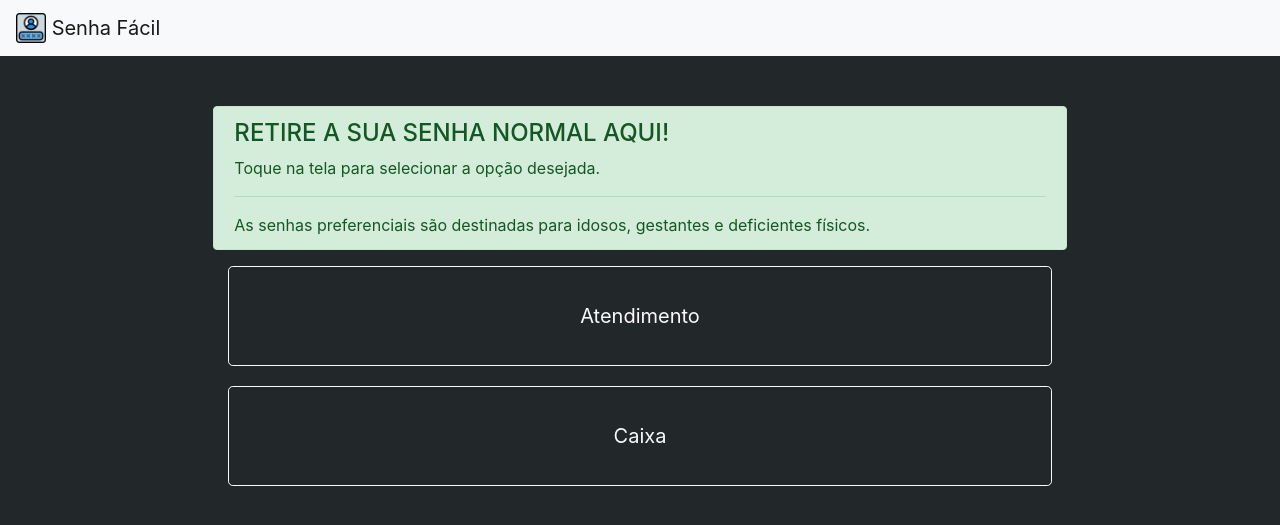
After one commit to danfigueroa/token, a PHP site: page /caixa.html in a window 1280 px wide. The commit adds this page. Shown: the top 525 px of the page. Run offline with PHP 8.4, Linux system fonts and the light colour scheme.

Commit message:
atendimento e caixa

```diff
--- /dev/null
+++ b/caixa.html
@@ -0,0 +1,60 @@
+<!-- Grupo 8 - Daniel e Lorena-->
+
+<!doctype html>
+<html lang="pt-br">
+  <head>
+    <!-- Required meta tags -->
+    <meta charset="utf-8">
+    <meta name="viewport" content="width=device-width, initial-scale=1, shrink-to-fit=no">
+
+    <!-- Bootstrap CSS -->
+    <link rel="stylesheet" href="https://stackpath.bootstrapcdn.com/bootstrap/4.1.1/css/bootstrap.min.css" integrity="sha384-WskhaSGFgHYWDcbwN70/dfYBj47jz9qbsMId/iRN3ewGhXQFZCSftd1LZCfmhktB" crossorigin="anonymous">
+
+    <link rel="stylesheet" href="css/styles.css">
+
+    <title>Gerar senha</title>
+  </head>
+  <body>
+
+    <!-- Navbar -->
+    <nav class="navbar navbar-light bg-light">
+            <a class="navbar-brand" href="index.html">
+              <img src="img/login.png" width="30" height="30" class="d-inline-block align-top" alt="" href="index.html">
+            Senha Fácil
+            </a>
+          </nav>
+
+    <div class="container-fluid main">
+        <div class="row">
+
+            <div class="alert alert-success offset-md-2 col-md-8" role="alert">
+                <h4 class="alert-heading">RETIRE A SUA SENHA NORMAL AQUI!</h4>
+                <p class="align-middle">Toque na tela para selecionar a opção desejada.</p>
+                <hr>
+                <p class="mb-0">As senhas preferenciais são destinadas para idosos, gestantes e deficientes físicos.</p>
+            </div>
+
+          <div class="offset-md-2 col-md-8">
+                <a href="atendimento.html">
+                  <button type="button" class="btn btn-outline-light btn-lg btn-block botao">Atendimento</button>
+                </a>
+
+                <a href="caixa.html">
+                <button type="button" class="btn btn-outline-light btn-lg btn-block botao">Caixa</button>
+              </a>
+
+              </div>
+
+          </div>
+
+
+        </div>
+
+
+    <!-- Optional JavaScript -->
+    <!-- jQuery first, then Popper.js, then Bootstrap JS -->
+    <script src="https://code.jquery.com/jquery-3.3.1.slim.min.js" integrity="sha384-q8i/X+965DzO0rT7abK41JStQIAqVgRVzpbzo5smXKp4YfRvH+8abtTE1Pi6jizo" crossorigin="anonymous"></script>
+    <script src="https://cdnjs.cloudflare.com/ajax/libs/popper.js/1.14.3/umd/popper.min.js" integrity="sha384-ZMP7rVo3mIykV+2+9J3UJ46jBk0WLaUAdn689aCwoqbBJiSnjAK/l8WvCWPIPm49" crossorigin="anonymous"></script>
+    <script src="https://stackpath.bootstrapcdn.com/bootstrap/4.1.1/js/bootstrap.min.js" integrity="sha384-smHYKdLADwkXOn1EmN1qk/HfnUcbVRZyYmZ4qpPea6sjB/pTJ0euyQp0Mk8ck+5T" crossorigin="anonymous"></script>
+  </body>
+</html>
--- a/normal.html
+++ b/normal.html
@@ -35,11 +35,11 @@
             </div>
 
           <div class="offset-md-2 col-md-8">
-                <a href="preferencial.html">
+                <a href="atendimento.html">
                   <button type="button" class="btn btn-outline-light btn-lg btn-block botao">Atendimento</button>
                 </a>
 
-                <a href="normal.html">
+                <a href="caixa.html">
                 <button type="button" class="btn btn-outline-light btn-lg btn-block botao">Caixa</button>
               </a>
 
--- a/preferencial.html
+++ b/preferencial.html
@@ -28,18 +28,18 @@
         <div class="row">
 
             <div class="alert alert-success offset-md-2 col-md-8" role="alert">
-                <h4 class="alert-heading">RETIRE A SUA SENHA PREFERENCIAL AQUI!</h4>
+                <h4 class="alert-heading">RETIRE A SUA SENHA NORMAL AQUI!</h4>
                 <p class="align-middle">Toque na tela para selecionar a opção desejada.</p>
                 <hr>
                 <p class="mb-0">As senhas preferenciais são destinadas para idosos, gestantes e deficientes físicos.</p>
             </div>
 
           <div class="offset-md-2 col-md-8">
-                <a href="preferencial.html">
+                <a href="atendimento.html">
                   <button type="button" class="btn btn-outline-light btn-lg btn-block botao">Atendimento</button>
                 </a>
 
-                <a href="normal.html">
+                <a href="caixa.html">
                 <button type="button" class="btn btn-outline-light btn-lg btn-block botao">Caixa</button>
               </a>
 
```
Also changed, not shown: atendimento.html (added, +60 -0 lines), README.md, css/styles.css (line endings or trailing spaces), senha.php (line endings or trailing spaces).
